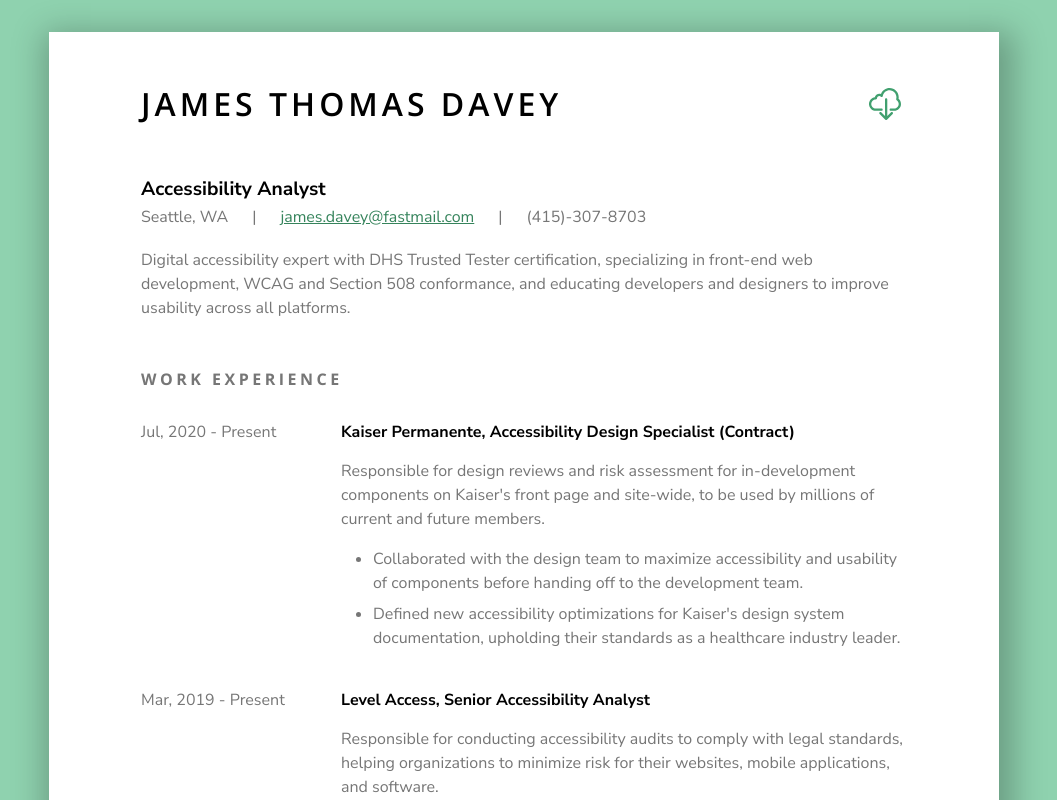
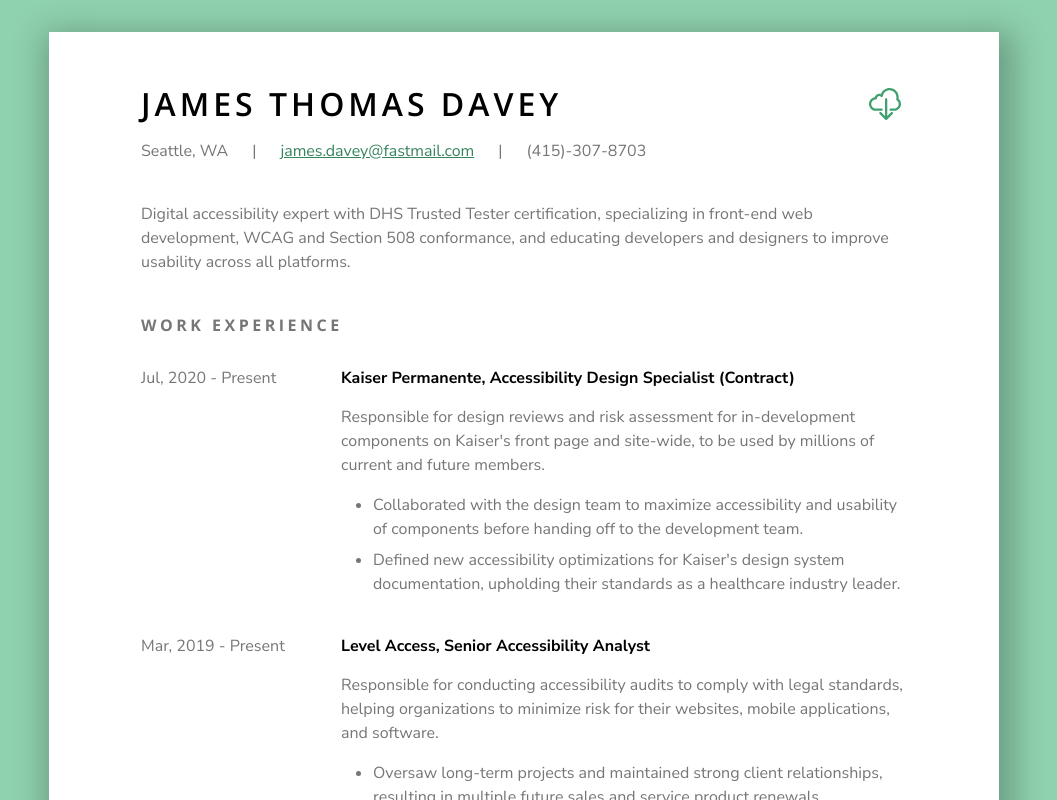
Before and after one commit to jamesthomasdavey/photography, a React (Create React App) app: page /resume in a window 1280 px wide. Shown: the top 800 px of the page, without its empty margins (116-1173 px from the left). Built offline with nearby package versions, Linux system fonts and the light colour scheme.

Commit message:
replace resume pdf again

```diff
--- a/src/App.js
+++ b/src/App.js
@@ -10,7 +10,7 @@ import Main from './components/layout/Main/Main';
 import Contact from './components/pages/Contact/Contact';
 import Home from './components/pages/Home/Home';
 import Resume from './components/pages/Resume/Resume';
-import ResumePrint from './components/pages/ResumePrint/ResumePrint';
+// import ResumePrint from './components/pages/ResumePrint/ResumePrint';
 
 class App extends React.Component {
   state = {};
@@ -24,7 +24,7 @@ class App extends React.Component {
           {/* <Route exact path='/contact' component={Contact} /> */}
           <Route exact path='/' component={Home} />
           <Route exact path='/resume' component={Resume} />
-          <Route exact path='/resume-print' component={ResumePrint} />
+          {/* <Route exact path='/resume-print' component={ResumePrint} /> */}
         </Switch>
         {/* </Main> */}
       </Router>
--- a/src/components/pages/Resume/Resume.js
+++ b/src/components/pages/Resume/Resume.js
@@ -26,7 +26,7 @@ const ResumePrint = () => {
           </a>
         </div>
         <section>
-          <h2 className={classes.titleHeading}>{resumeData.jobTitle}</h2>
+          {/* <h2 className={classes.titleHeading}>{resumeData.jobTitle}</h2> */}
           <ul className={classes.subtitleList}>
             <li>{resumeData.location}</li>
             <li>
--- a/src/components/pages/Resume/Resume.module.css
+++ b/src/components/pages/Resume/Resume.module.css
@@ -21,7 +21,8 @@
   font-size: 2rem;
   line-height: 48px;
   letter-spacing: 4px;
-  margin-bottom: 48px;
+  /* margin-bottom: 48px; */
+  margin-bottom: 12px;
   pointer-events: none;
 }
 
@@ -52,7 +53,7 @@
 }
 
 .subtitleList {
-  margin-bottom: 20px;
+  margin-bottom: 40px;
 }
 
 .subtitleList > li {
@@ -77,8 +78,8 @@
 }
 
 .summary {
-  margin-bottom: 48px;
   line-height: 24px;
+  margin-bottom: 40px;
 }
 
 .subHeading {
--- a/src/components/pages/ResumePrint/ResumePrint.js
+++ b/src/components/pages/ResumePrint/ResumePrint.js
@@ -21,7 +21,7 @@ const Resume = () => {
         </a>
       </h1>
       <section>
-        <h2 className={classes.titleHeading}>{resumeData.jobTitle}</h2>
+        {/* <h2 className={classes.titleHeading}>{resumeData.jobTitle}</h2> */}
         <ul className={classes.subtitleList}>
           <li>{resumeData.location}</li>
           <li>
```
Also changed, not shown: 1 other file (tests, documents, lock files or other folders).
